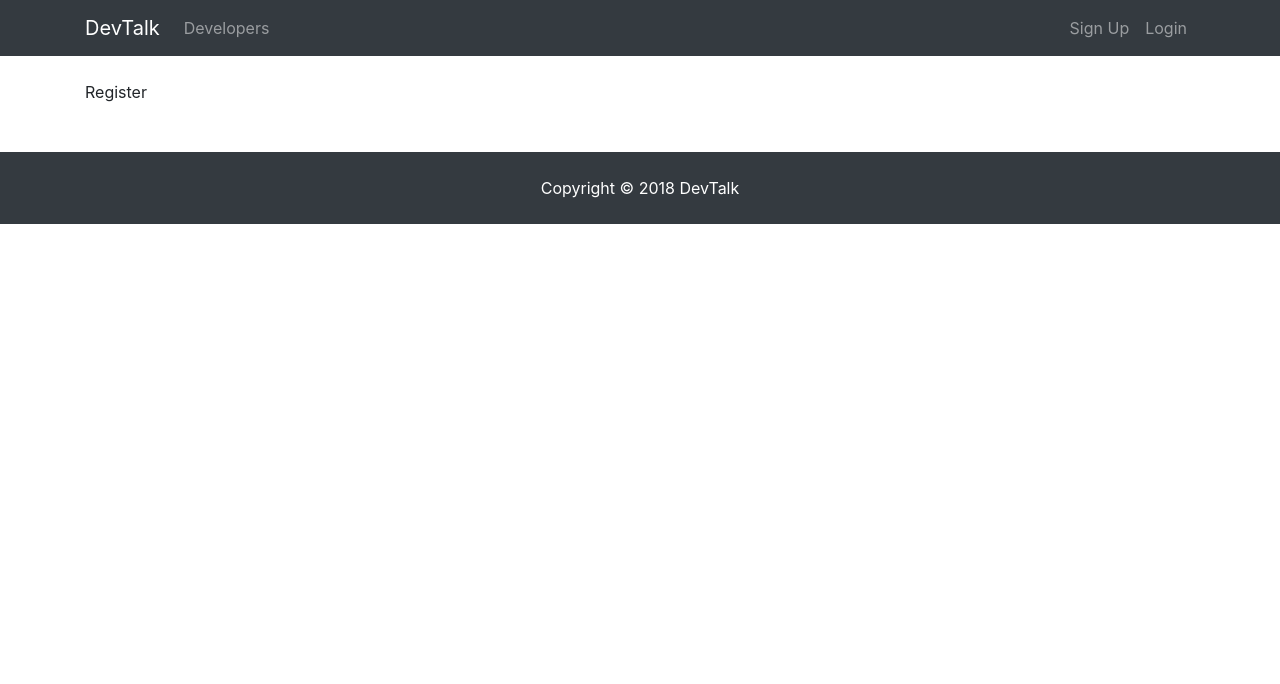
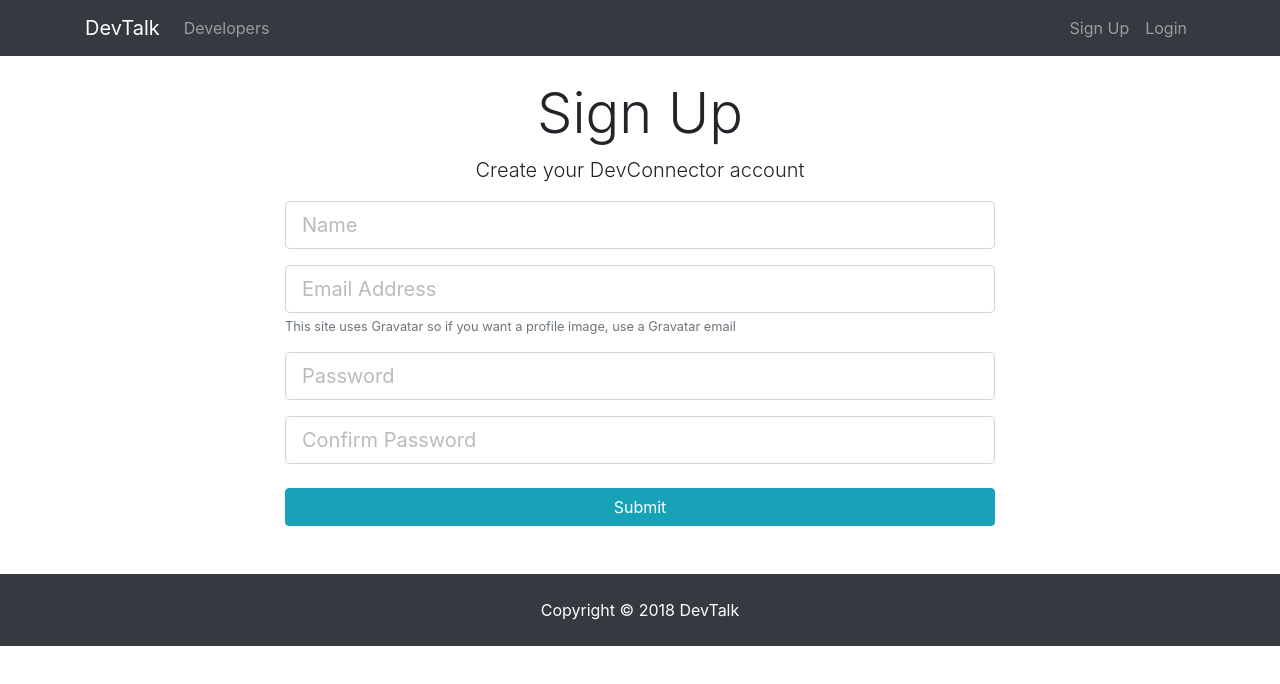
Before and after one commit to paulvvo/devtalkclient, a React (Create React App) app: page /register in a window 1280 px wide. Shown: the top 684 px of the page. Built offline with nearby package versions, Linux system fonts and the light colour scheme.

Commit message:
completed the html and css for the register component and added functional state, register component is not complete yet though

```diff
--- a/src/components/authentication/Register.js
+++ b/src/components/authentication/Register.js
@@ -1,9 +1,45 @@
 import React, {Component} from 'react';
 
 class Register extends Component {
+	constructor(props){
+		super(props);
+		this.state={
+			name:"",
+			email:"",
+			password:"",
+			password2:"",
+			errors:{},
+		}
+	}
+
 	render(){
 		return(
-			<div>Register</div>
+			<div className="register">
+		    <div className="container">
+		      <div className="row">
+		        <div className="col-md-8 m-auto">
+		          <h1 className="display-4 text-center">Sign Up</h1>
+		          <p className="lead text-center">Create your DevConnector account</p>
+		          <form action="create-profile.html">
+		            <div className="form-group">
+		              <input type="text" className="form-control form-control-lg" placeholder="Name" name="name" value={this.state.name}/>
+		            </div>
+		            <div className="form-group">
+		              <input type="email" className="form-control form-control-lg" placeholder="Email Address" name="email" value={this.state.email} />
+		              <small className="form-text text-muted">This site uses Gravatar so if you want a profile image, use a Gravatar email</small>
+		            </div>
+		            <div className="form-group">
+		              <input type="password" className="form-control form-control-lg" placeholder="Password" name="password" value={this.state.password}/>
+		            </div>
+		            <div className="form-group">
+		              <input type="password" className="form-control form-control-lg" placeholder="Confirm Password" name="password2" value={this.state.password2} />
+		            </div>
+		            <input type="submit" className="btn btn-info btn-block mt-4" />
+		          </form>
+		        </div>
+		      </div>
+		    </div>
+		  </div>
 
 		)
 	}
```
